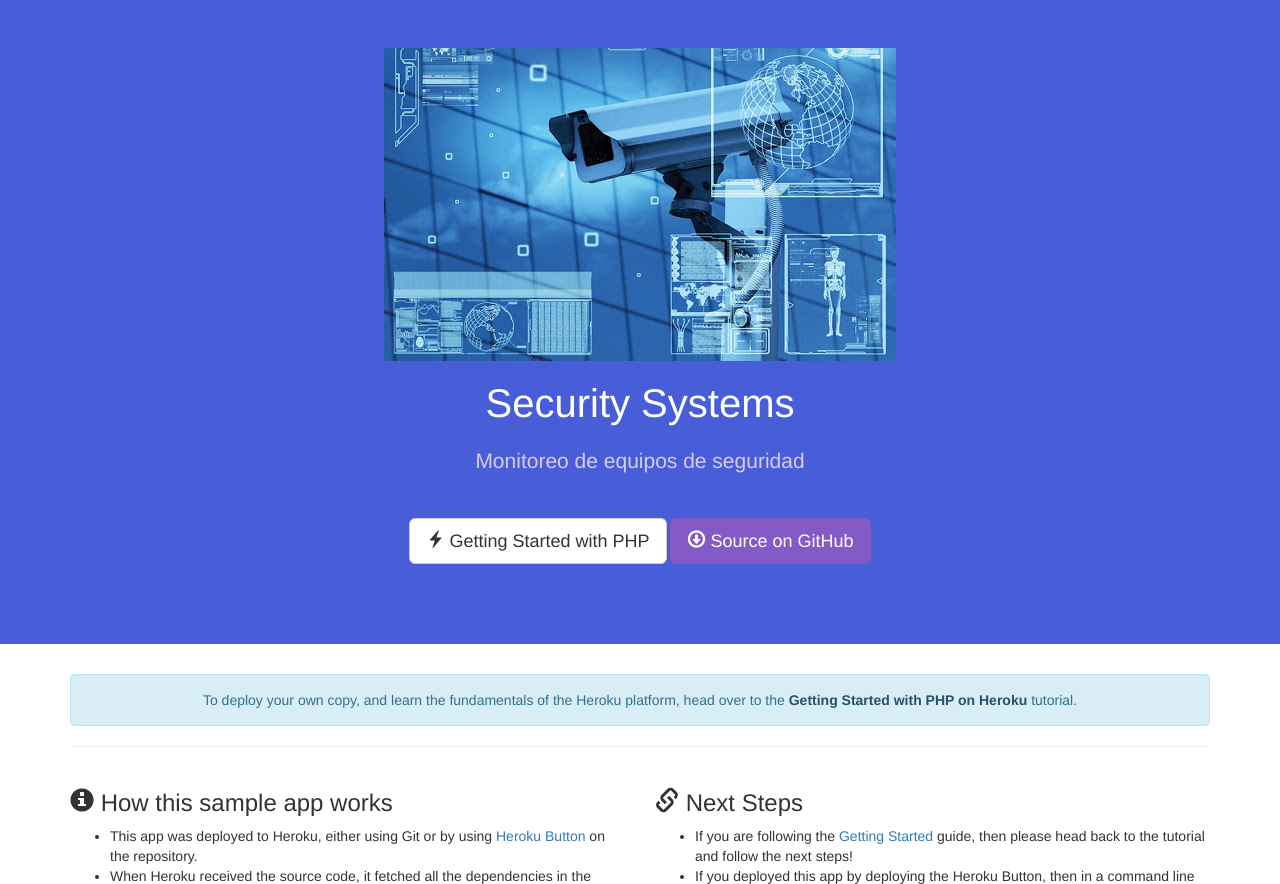
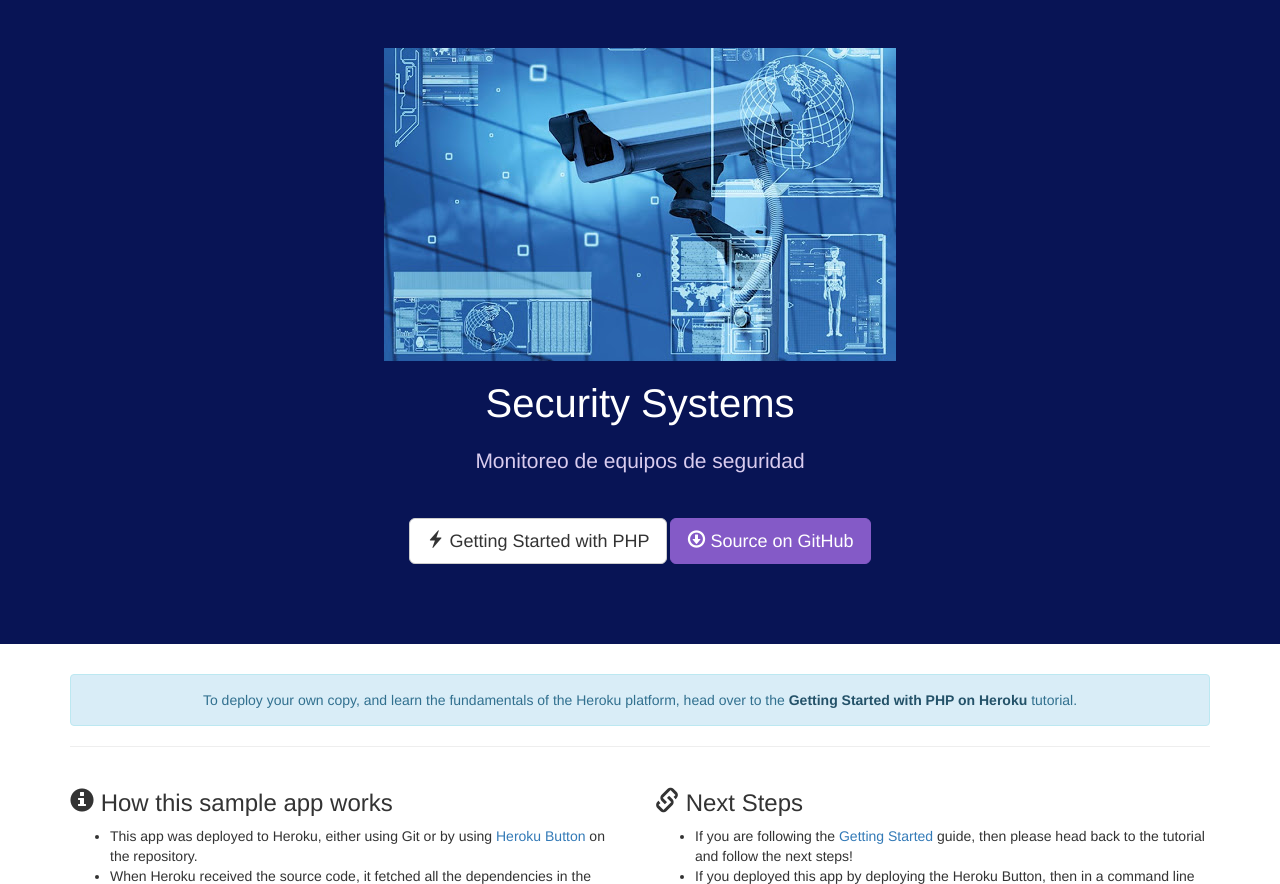
Before and after one commit to rafapa2310/rp23, a PHP site: template web/views/index.twig in a window 1280 px wide. Shown: the part 51-935 px from the top of the page. Run offline with PHP 8.4, Linux system fonts and the light colour scheme; the template is opened without the code that fills it, so the values that code supplies are empty; some libraries are stand-ins or nearby versions.

Commit message:
Cambio Color Azul

```diff
--- a/web/stylesheets/main.css
+++ b/web/stylesheets/main.css
@@ -1,5 +1,5 @@
 .jumbotron {
-  background: #485ed8;
+  background: #081455;
   color: white;
   padding-bottom: 80px;
 }
```
